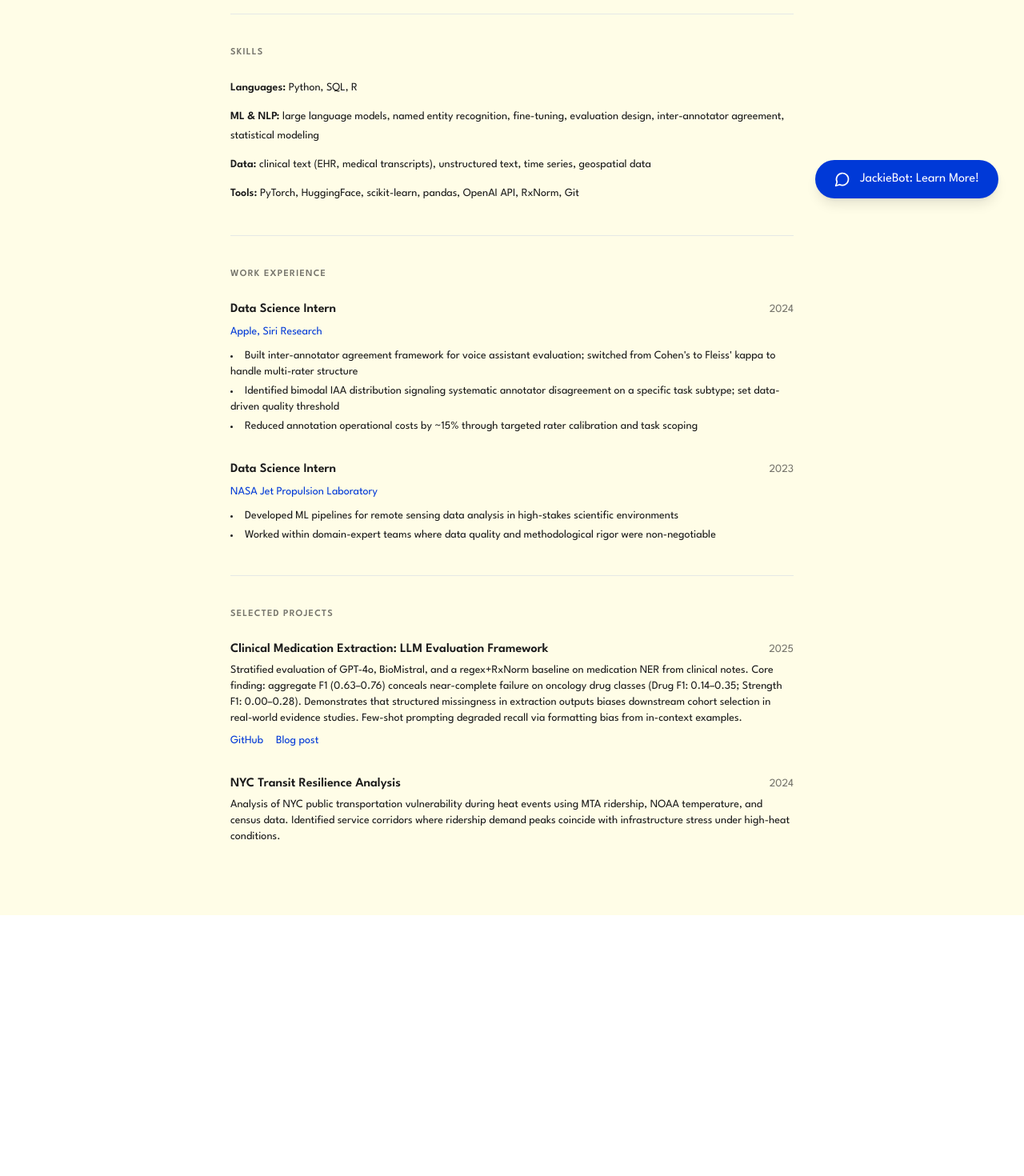
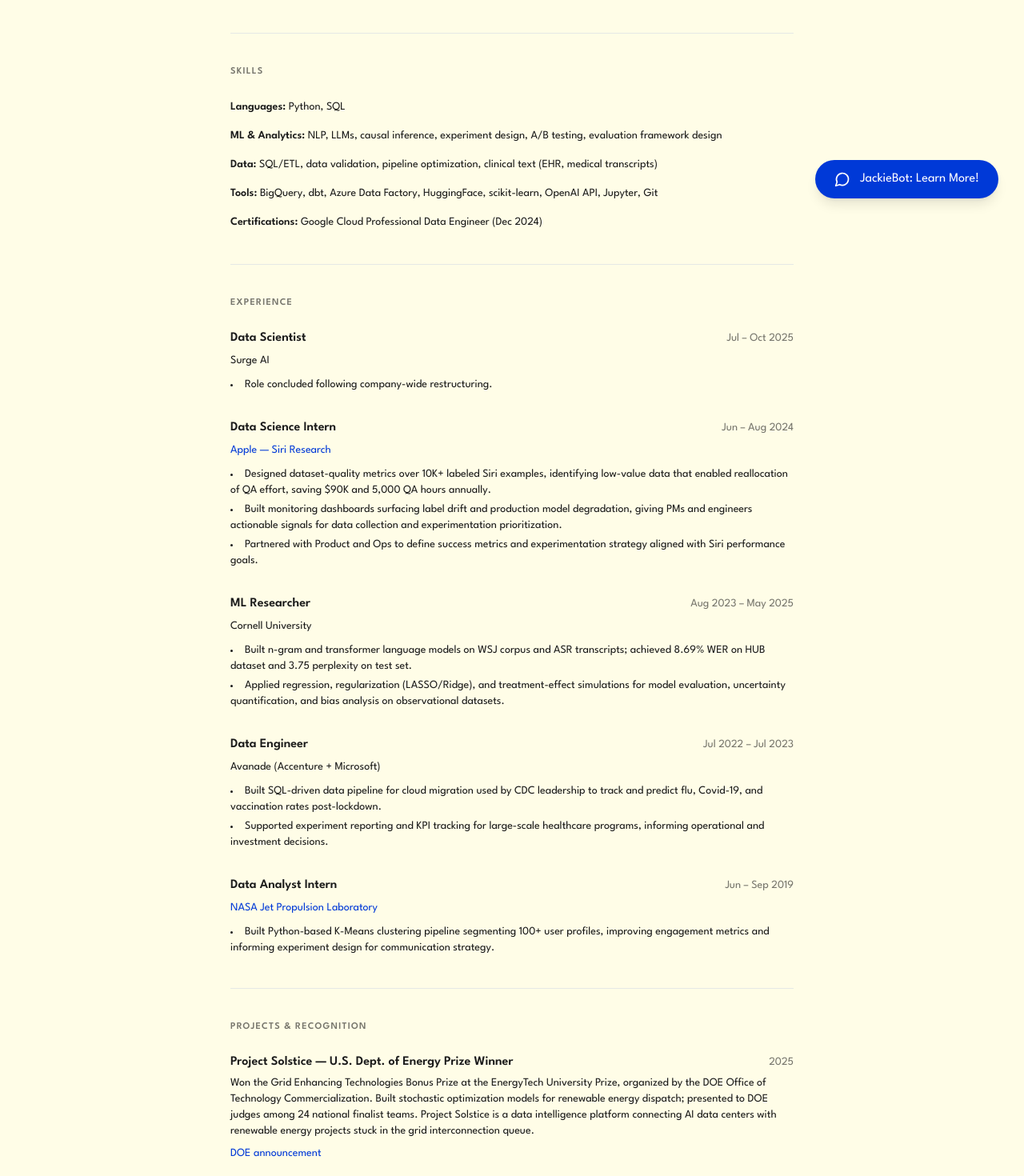
Before and after one commit to jaackiekim/jackiekim.me, a React (Vite) app: page /dsml in a window 1280 px wide. Shown: the part 520-1990 px from the top of the page at 80% size. Before the commit the page ends 1664 px from the top, so only its background shows below. Built offline with nearby package versions, Linux system fonts and the light colour scheme.

Commit message:
feat: update bio, add Solstice DOE prize, full resume data on ds/ml page

```diff
--- a/src/App.tsx
+++ b/src/App.tsx
@@ -93,13 +93,15 @@ function App() {
                   <h1 className={`text-5xl mb-8 ${theme === 'dark' ? 'text-white' : ''}`}>Jackie Kim</h1>
                   <div className="space-y-4 text-lg leading-relaxed">
                     <p className={theme === 'dark' ? 'text-gray-300' : 'text-[#1a1a1a]'}>
-                      <RoleFlip /> based in New York. I build ML systems and care about the gap between
-                      benchmark performance and whether a model is actually fit for purpose.
+                      <RoleFlip /> based in New York. Cornell MS in Applied Information Science (Data Science & ML),
+                      UC Berkeley B.A. in Data Science.
                     </p>
                     <p className={theme === 'dark' ? 'text-gray-300' : 'text-[#1a1a1a]'}>
-                      Most recently: data science at Apple (Siri Research) and NASA JPL. Cornell MS in Information Science.
-                      Currently building a clinical NLP evaluation framework comparing LLMs on medication extraction
-                      from medical text, focused on where and why they fail on oncology drug classes.
+                      I've built dataset-quality systems at Apple (Siri Research) that saved $90K and 5,000 QA hours annually,
+                      won a $20K U.S. Department of Energy prize for stochastic optimization modeling,
+                      and built data pipelines for healthcare programs at the CDC. Currently focused on
+                      clinical NLP: evaluating where LLMs fail on medication extraction from medical text,
+                      and what those failures mean for downstream research cohorts.
                     </p>
                     <p className={theme === 'dark' ? 'text-gray-400' : 'text-[#1a1a1a]/70'}>
                       Outside of work: urban planning, photography, making things with my hands.
@@ -111,6 +113,25 @@ function App() {
                 <div>
                   <h2 className={`text-3xl mb-8 ${theme === 'dark' ? 'text-white' : ''}`}>Projects</h2>
                   <div className="grid gap-6">
+
+                    <motion.div
+                      whileHover={{ x: 4 }}
+                      transition={{ type: "tween" }}
+                      className={`project-card ${theme === 'dark' ? 'hover:bg-gray-800' : 'hover:bg-white'}`}
+                    >
+                      <h3 className={`text-xl mb-2 ${theme === 'dark' ? 'text-white' : ''}`}>Project Solstice — U.S. Dept. of Energy Prize (2025)</h3>
+                      <p className={theme === 'dark' ? 'text-gray-300' : 'text-[#1a1a1a]'}>
+                        Won the Grid Enhancing Technologies Bonus Prize at the EnergyTech University Prize.
+                        Built stochastic optimization models for renewable energy dispatch; presented to DOE judges
+                        among 24 national finalist teams.
+                      </p>
+                      <div className="mt-2">
+                        <a href="https://www.energy.gov/technologycommercialization/articles/energytech-university-prize-2025-student-winners-announced" target="_blank" rel="noopener noreferrer" className={`inline-flex items-center ${theme === 'dark' ? 'text-blue-400 hover:text-blue-300' : 'text-[#0039D7] hover:text-[#002BB4]'} text-sm`}>
+                          DOE announcement <ExternalLink size={12} className="ml-1" />
+                        </a>
+                      </div>
+                    </motion.div>
+
                     <motion.div
                       whileHover={{ x: 4 }}
                       transition={{ type: "tween" }}
--- a/src/components/DSML.tsx
+++ b/src/components/DSML.tsx
@@ -14,117 +14,163 @@ export default function DSML() {
     <div className="max-w-3xl mx-auto px-8 py-12">
 
       <p className={`text-lg mb-10 leading-relaxed ${prose}`}>
-        Applied ML researcher focused on building rigorous, domain-aware systems — from NLP pipelines
-        on clinical text to evaluation frameworks that surface where models fail. I care about the gap
-        between benchmark performance and real-world fitness, and I build toward closing it.
+        Data scientist with a track record across Apple, Cornell, and NASA JPL. I build ML systems
+        that hold up under scrutiny — evaluation frameworks that surface where models actually fail,
+        pipelines that translate messy real-world data into decisions people can act on.
       </p>
 
       <hr className={`border-t ${divider} mb-10`} />
 
-      {/* Education */}
       <section className="mb-10">
         <h2 className={`text-xs uppercase tracking-widest font-semibold mb-6 ${subtle}`}>Education</h2>
-
         <div className="space-y-6">
           <div>
             <div className="flex justify-between items-baseline mb-1">
               <span className={`font-semibold ${heading}`}>Cornell University</span>
               <span className={`text-sm ${subtle}`}>2023 – 2025</span>
             </div>
-            <p className={`text-sm ${prose}`}>M.S. Information Science</p>
-            <p className={`text-sm ${subtle} mt-1`}>Coursework: Machine Learning, Natural Language Processing, Applied Statistics, Data-Driven Web Applications</p>
+            <p className={`text-sm ${prose}`}>M.S. Applied Information Science (Data Science & ML)</p>
+            <p className={`text-sm ${subtle} mt-1`}>Applied Machine Learning, Natural Language Processing, Causal Inference, Advanced Strategic Analysis</p>
           </div>
-
           <div>
             <div className="flex justify-between items-baseline mb-1">
               <span className={`font-semibold ${heading}`}>University of California, Berkeley</span>
               <span className={`text-sm ${subtle}`}>2018 – 2022</span>
             </div>
-            <p className={`text-sm ${prose}`}>B.S. Data Science</p>
+            <p className={`text-sm ${prose}`}>B.A. Data Science, Urban Science concentration</p>
+            <p className={`text-sm ${subtle} mt-1`}>Data Structures and Algorithms, Probability Theory, Linear Algebra, Environmental Econometrics</p>
           </div>
         </div>
       </section>
 
       <hr className={`border-t ${divider} mb-10`} />
 
-      {/* Skills */}
       <section className="mb-10">
         <h2 className={`text-xs uppercase tracking-widest font-semibold mb-6 ${subtle}`}>Skills</h2>
         <div className="space-y-3">
           <div>
             <span className={`text-sm font-semibold ${heading}`}>Languages: </span>
-            <span className={`text-sm ${prose}`}>Python, SQL, R</span>
+            <span className={`text-sm ${prose}`}>Python, SQL</span>
           </div>
           <div>
-            <span className={`text-sm font-semibold ${heading}`}>ML & NLP: </span>
-            <span className={`text-sm ${prose}`}>large language models, named entity recognition, fine-tuning, evaluation design, inter-annotator agreement, statistical modeling</span>
+            <span className={`text-sm font-semibold ${heading}`}>ML & Analytics: </span>
+            <span className={`text-sm ${prose}`}>NLP, LLMs, causal inference, experiment design, A/B testing, evaluation framework design</span>
           </div>
           <div>
             <span className={`text-sm font-semibold ${heading}`}>Data: </span>
-            <span className={`text-sm ${prose}`}>clinical text (EHR, medical transcripts), unstructured text, time series, geospatial data</span>
+            <span className={`text-sm ${prose}`}>SQL/ETL, data validation, pipeline optimization, clinical text (EHR, medical transcripts)</span>
           </div>
           <div>
             <span className={`text-sm font-semibold ${heading}`}>Tools: </span>
-            <span className={`text-sm ${prose}`}>PyTorch, HuggingFace, scikit-learn, pandas, OpenAI API, RxNorm, Git</span>
+            <span className={`text-sm ${prose}`}>BigQuery, dbt, Azure Data Factory, HuggingFace, scikit-learn, OpenAI API, Jupyter, Git</span>
+          </div>
+          <div>
+            <span className={`text-sm font-semibold ${heading}`}>Certifications: </span>
+            <span className={`text-sm ${prose}`}>Google Cloud Professional Data Engineer (Dec 2024)</span>
           </div>
         </div>
       </section>
 
       <hr className={`border-t ${divider} mb-10`} />
 
-      {/* Work Experience */}
       <section className="mb-10">
-        <h2 className={`text-xs uppercase tracking-widest font-semibold mb-6 ${subtle}`}>Work Experience</h2>
+        <h2 className={`text-xs uppercase tracking-widest font-semibold mb-6 ${subtle}`}>Experience</h2>
+        <div className="space-y-8">
 
-        <div className="space-y-8">
           <div>
             <div className="flex justify-between items-baseline mb-1">
-              <span className={`font-semibold ${heading}`}>Data Science Intern</span>
-              <span className={`text-sm ${subtle}`}>2024</span>
+              <span className={`font-semibold ${heading}`}>Data Scientist</span>
+              <span className={`text-sm ${subtle}`}>Jul – Oct 2025</span>
             </div>
-            <a
-              href="https://www.apple.com"
-              target="_blank"
-              rel="noopener noreferrer"
-              className={`text-sm ${accent} hover:underline`}
-            >
-              Apple, Siri Research
-            </a>
+            <span className={`text-sm ${prose}`}>Surge AI</span>
             <ul className={`mt-2 space-y-1 text-sm ${prose} list-disc list-inside`}>
-              <li>Built inter-annotator agreement framework for voice assistant evaluation; switched from Cohen's to Fleiss' kappa to handle multi-rater structure</li>
-              <li>Identified bimodal IAA distribution signaling systematic annotator disagreement on a specific task subtype; set data-driven quality threshold</li>
-              <li>Reduced annotation operational costs by ~15% through targeted rater calibration and task scoping</li>
+              <li>Role concluded following company-wide restructuring.</li>
             </ul>
           </div>
 
           <div>
             <div className="flex justify-between items-baseline mb-1">
               <span className={`font-semibold ${heading}`}>Data Science Intern</span>
-              <span className={`text-sm ${subtle}`}>2023</span>
+              <span className={`text-sm ${subtle}`}>Jun – Aug 2024</span>
             </div>
-            <a
-              href="https://www.jpl.nasa.gov"
-              target="_blank"
-              rel="noopener noreferrer"
-              className={`text-sm ${accent} hover:underline`}
-            >
+            <a href="https://www.apple.com" target="_blank" rel="noopener noreferrer" className={`text-sm ${accent} hover:underline`}>
+              Apple — Siri Research
+            </a>
+            <ul className={`mt-2 space-y-1 text-sm ${prose} list-disc list-inside`}>
+              <li>Designed dataset-quality metrics over 10K+ labeled Siri examples, identifying low-value data that enabled reallocation of QA effort, saving $90K and 5,000 QA hours annually.</li>
+              <li>Built monitoring dashboards surfacing label drift and production model degradation, giving PMs and engineers actionable signals for data collection and experimentation prioritization.</li>
+              <li>Partnered with Product and Ops to define success metrics and experimentation strategy aligned with Siri performance goals.</li>
+            </ul>
+          </div>
+
+          <div>
+            <div className="flex justify-between items-baseline mb-1">
+              <span className={`font-semibold ${heading}`}>ML Researcher</span>
+              <span className={`text-sm ${subtle}`}>Aug 2023 – May 2025</span>
+            </div>
+            <span className={`text-sm ${prose}`}>Cornell University</span>
+            <ul className={`mt-2 space-y-1 text-sm ${prose} list-disc list-inside`}>
+              <li>Built n-gram and transformer language models on WSJ corpus and ASR transcripts; achieved 8.69% WER on HUB dataset and 3.75 perplexity on test set.</li>
+              <li>Applied regression, regularization (LASSO/Ridge), and treatment-effect simulations for model evaluation, uncertainty quantification, and bias analysis on observational datasets.</li>
+            </ul>
+          </div>
+
+          <div>
+            <div className="flex justify-between items-baseline mb-1">
+              <span className={`font-semibold ${heading}`}>Data Engineer</span>
+              <span className={`text-sm ${subtle}`}>Jul 2022 – Jul 2023</span>
+            </div>
+            <span className={`text-sm ${prose}`}>Avanade (Accenture + Microsoft)</span>
+            <ul className={`mt-2 space-y-1 text-sm ${prose} list-disc list-inside`}>
+              <li>Built SQL-driven data pipeline for cloud migration used by CDC leadership to track and predict flu, Covid-19, and vaccination rates post-lockdown.</li>
+              <li>Supported experiment reporting and KPI tracking for large-scale healthcare programs, informing operational and investment decisions.</li>
+            </ul>
+          </div>
+
+          <div>
+            <div className="flex justify-between items-baseline mb-1">
+              <span className={`font-semibold ${heading}`}>Data Analyst Intern</span>
+              <span className={`text-sm ${subtle}`}>Jun – Sep 2019</span>
+            </div>
+            <a href="https://www.jpl.nasa.gov" target="_blank" rel="noopener noreferrer" className={`text-sm ${accent} hover:underline`}>
               NASA Jet Propulsion Laboratory
             </a>
             <ul className={`mt-2 space-y-1 text-sm ${prose} list-disc list-inside`}>
-              <li>Developed ML pipelines for remote sensing data analysis in high-stakes scientific environments</li>
-              <li>Worked within domain-expert teams where data quality and methodological rigor were non-negotiable</li>
+              <li>Built Python-based K-Means clustering pipeline segmenting 100+ user profiles, improving engagement metrics and informing experiment design for communication strategy.</li>
             </ul>
           </div>
+
         </div>
       </section>
 
       <hr className={`border-t ${divider} mb-10`} />
 
-      {/* Projects */}
       <section className="mb-10">
-        <h2 className={`text-xs uppercase tracking-widest font-semibold mb-6 ${subtle}`}>Selected Projects</h2>
+        <h2 className={`text-xs uppercase tracking-widest font-semibold mb-6 ${subtle}`}>Projects & Recognition</h2>
+        <div className="space-y-8">
 
-        <div className="space-y-8">
+          <div>
+            <div className="flex justify-between items-baseline mb-1">
+              <span className={`font-semibold ${heading}`}>Project Solstice — U.S. Dept. of Energy Prize Winner</span>
+              <span className={`text-sm ${subtle}`}>2025</span>
+            </div>
+            <p className={`text-sm ${prose} mt-1`}>
+              Won the Grid Enhancing Technologies Bonus Prize at the EnergyTech University Prize, organized
+              by the DOE Office of Technology Commercialization. Built stochastic optimization models for
+              renewable energy dispatch; presented to DOE judges among 24 national finalist teams. Project
+              Solstice is a data intelligence platform connecting AI data centers with renewable energy
+              projects stuck in the grid interconnection queue.
+            </p>
+            <a
+              href="https://www.energy.gov/technologycommercialization/articles/energytech-university-prize-2025-student-winners-announced"
+              target="_blank"
+              rel="noopener noreferrer"
+              className={`text-sm ${accent} hover:underline mt-2 inline-block`}
+            >
+              DOE announcement
+            </a>
+          </div>
+
           <div>
             <div className="flex justify-between items-baseline mb-1">
               <span className={`font-semibold ${heading}`}>Clinical Medication Extraction: LLM Evaluation Framework</span>
@@ -132,26 +178,13 @@ export default function DSML() {
             </div>
             <p className={`text-sm ${prose} mt-1`}>
               Stratified evaluation of GPT-4o, BioMistral, and a regex+RxNorm baseline on medication NER
-              from clinical notes. Core finding: aggregate F1 (0.63–0.76) conceals near-complete failure on
-              oncology drug classes (Drug F1: 0.14–0.35; Strength F1: 0.00–0.28). Demonstrates that
-              structured missingness in extraction outputs biases downstream cohort selection in real-world
-              evidence studies. Few-shot prompting degraded recall via formatting bias from in-context examples.
+              from clinical notes. Aggregate F1 (0.63–0.76) conceals near-complete failure on oncology drug
+              classes (Drug F1: 0.14–0.35; Strength F1: 0.00–0.28). Demonstrates that structured missingness
+              in extraction outputs biases downstream cohort selection in real-world evidence studies.
             </p>
             <div className="flex gap-4 mt-2">
-              <a
-                href="https://github.com/jaackiekim/clinical-med-extraction"
-                target="_blank"
-                rel="noopener noreferrer"
-                className={`text-sm ${accent} hover:underline`}
-              >
-                GitHub
-              </a>
-              <a
-                href="/blog/medication-extraction-llm-evaluation"
-                className={`text-sm ${accent} hover:underline`}
-              >
-                Blog post
-              </a>
+              <a href="https://github.com/jaackiekim/clinical-med-extraction" target="_blank" rel="noopener noreferrer" className={`text-sm ${accent} hover:underline`}>GitHub</a>
+              <a href="/blog/medication-extraction-llm-evaluation" className={`text-sm ${accent} hover:underline`}>Blog post</a>
             </div>
           </div>
 
@@ -162,10 +195,11 @@ export default function DSML() {
             </div>
             <p className={`text-sm ${prose} mt-1`}>
               Analysis of NYC public transportation vulnerability during heat events using MTA ridership,
-              NOAA temperature, and census data. Identified service corridors where ridership demand peaks
-              coincide with infrastructure stress under high-heat conditions.
+              NOAA temperature, and census data. Identified service corridors where demand peaks coincide
+              with infrastructure stress under high-heat conditions.
             </p>
           </div>
+
         </div>
       </section>
 
```
